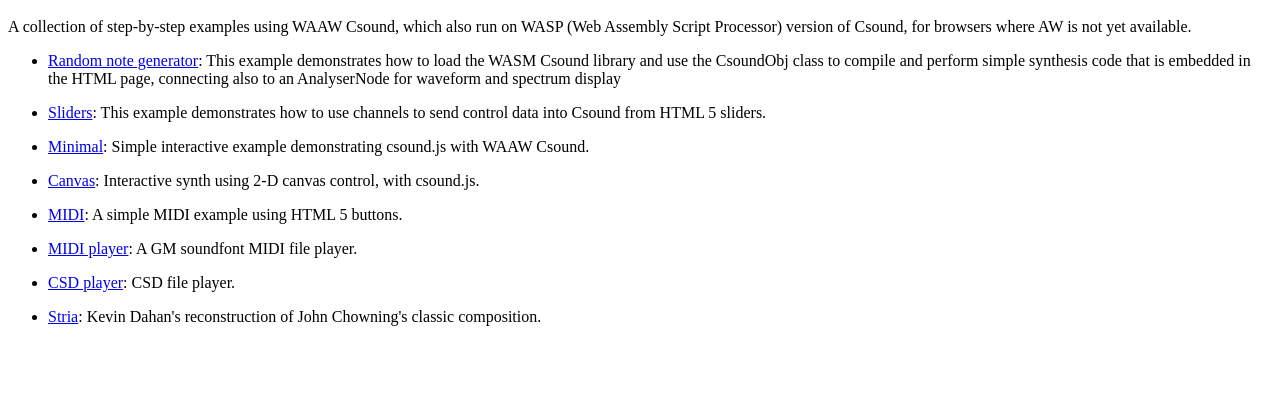
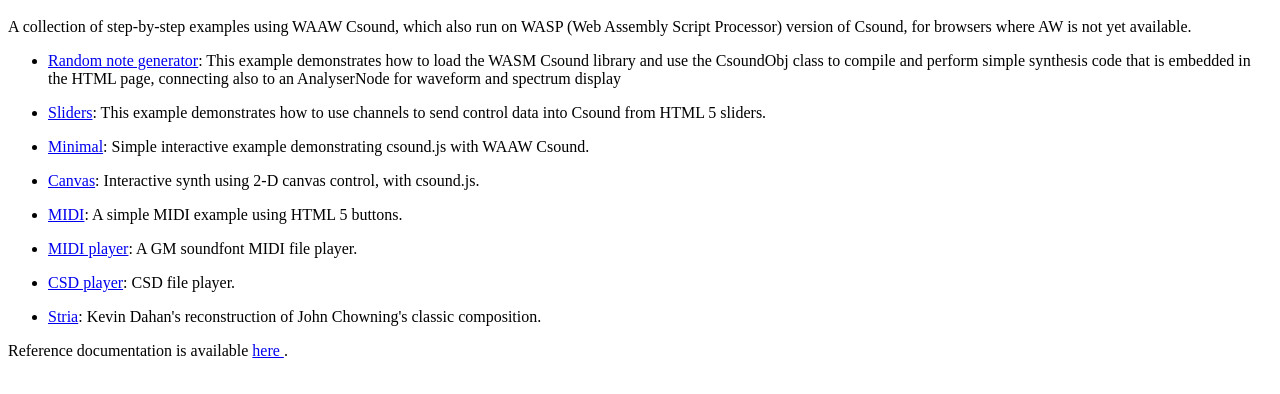
Before and after one commit to kunstmusik/waaw, a plain HTML site: page index.html in a window 1280 px wide. Shown: the part 48-442 px from the top of the page. Drawn offline with Linux system fonts and the light colour scheme.

Commit message:
index pages

```diff
--- a/index.html
+++ b/index.html
@@ -12,3 +12,7 @@ waveform and spectrum display</p></li>
 <li><p><a href="csdplayer.html">CSD player</a>: CSD file player.</p></li>
 <li><p><a href="stria.html">Stria</a>: Kevin Dahan's reconstruction of John Chowning's classic composition.</p></li>
 </ul>
+
+<p>
+Reference documentation is available <a href="./docs/index.html"> here </a>.
+</p>
```
Also changed, not shown: docs/index.html (+2 -2 lines).
